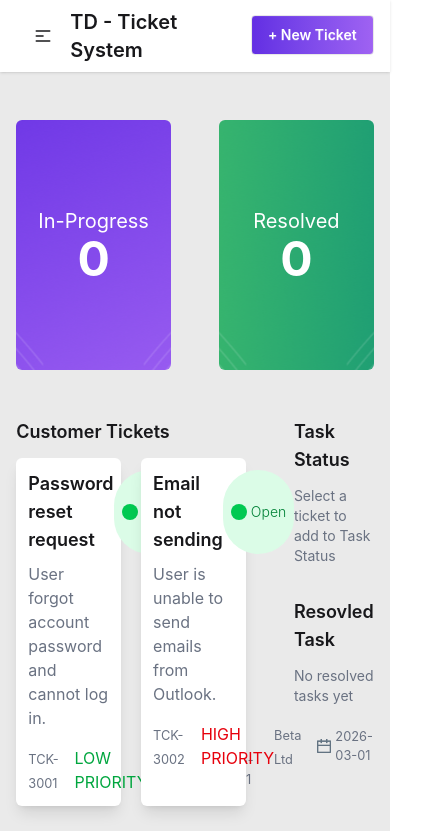
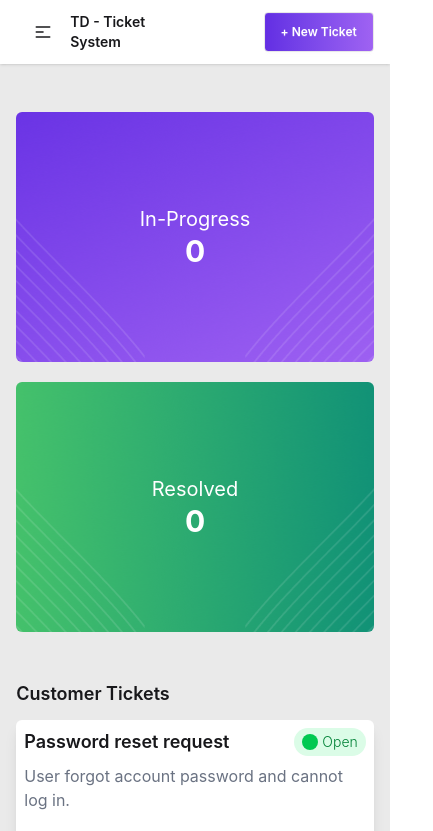
Before and after one commit to theophildio/mr-td-ticket-system, a React (Vite) app: page / in a window 390 px wide. Shown: the top 831 px of the page, 433 px wide, since content can reach past the window. Built offline with nearby package versions, Linux system fonts and the light colour scheme.

Commit message:
Added mobile responsive layout for ticket dashboard

```diff
--- a/src/App.jsx
+++ b/src/App.jsx
@@ -50,8 +50,8 @@ function App() {
       <Header />
       <main className="w-11/12 mx-auto">
         <Banner addTasks={addTasks} getResolved={getResolved} />
-        <section className="flex justify-between gap-12 mb-15">
-          <div className="left-side customer-tickets w-3/4">
+        <section className="flex flex-col md:flex-row justify-between gap-12 mb-15">
+          <div className="left-side customer-tickets md:w-3/4">
             <h3 className="text-lg font-semibold">Customer Tickets</h3>
 
             {loading ? (
@@ -62,7 +62,7 @@ function App() {
               <Tickets tickets={tickets} handleAddTask={handleAddTask} />
             )}
           </div>
-          <div className="right-side w-1/4">
+          <div className="right-side md:w-1/4">
             <h3 className="text-lg font-semibold">Task Status</h3>
             <Statuses
               addTasks={addTasks}
--- a/src/components/Banner/Banner.jsx
+++ b/src/components/Banner/Banner.jsx
@@ -1,14 +1,14 @@
 import "./Banner.css";
 const Banner = ({addTasks, getResolved}) => {
   return (
-    <div className="flex justify-between gap-12 text-center my-12">
-      <div className="in-progress-box w-1/2 h-[250px] bg-purple-400 rounded-md flex flex-col justify-center items-center">
+    <div className="flex flex-col md:flex md:flex-row md:justify-between gap-5 md:gap-12 text-center my-12">
+      <div className="in-progress-box md:w-1/2 h-[250px] bg-purple-400 rounded-md flex flex-col justify-center items-center">
         <p className="text-white text-xl">In-Progress</p>
-        <h2 className="text-white text-5xl font-bold">{addTasks.length}</h2>
+        <h2 className="text-white text-3xl md:text-5xl font-bold">{addTasks.length}</h2>
       </div>
-      <div className="resolved-box w-1/2 h-[250px] bg-green-400 rounded-md flex flex-col justify-center items-center">
+      <div className="resolved-box md:w-1/2 h-[250px] bg-green-400 rounded-md flex flex-col justify-center items-center">
         <p className="text-white text-xl">Resolved</p>
-        <h2 className="text-white text-5xl font-bold">{getResolved.length}</h2>
+        <h2 className="text-white text-3xl md:text-5xl font-bold">{getResolved.length}</h2>
       </div>
     </div>
   );
--- a/src/components/Footer/Footer.jsx
+++ b/src/components/Footer/Footer.jsx
@@ -5,8 +5,8 @@ import X from "../../assets/x.png";
 const Footer = () => {
   return (
     <>
-      <footer className="bg-neutral text-neutral-content py-10">
-        <div className="w-11/12 mx-auto grid grid-cols-5 gap-20">
+      <footer className="bg-neutral text-neutral-content py-5 md:py-10">
+        <div className="w-11/12 mx-auto grid md:grid-cols-5 gap-5 md:gap-20">
           <div>
             <h6 className="footer-title text-lg">TD - Ticket System </h6>
             <p>
@@ -44,7 +44,7 @@ const Footer = () => {
           </nav>
         </div>
       </footer>
-      <footer className="bg-neutral text-neutral-content border-base-300 px-16 py-4">
+      <footer className="bg-neutral text-neutral-content border-base-300 px-4 md:px-16 py-4">
         <div className="border-t w-full py-5">
           <p className="text-center text-sm">© 2026 TD - Ticket System | All rights reserved</p>
         </div>
--- a/src/components/Navbar/Navbar.jsx
+++ b/src/components/Navbar/Navbar.jsx
@@ -45,7 +45,7 @@ const Navbar = () => {
               </li>
             </ul>
           </div>
-          <a className="text-xl font-semibold">TD - Ticket System </a>
+          <a className="text-sm md:text-xl font-semibold">TD - Ticket System </a>
         </div>
         <div className="navbar-end">
           <div className="hidden lg:flex">
@@ -70,7 +70,7 @@ const Navbar = () => {
               </li>
             </ul>
           </div>
-          <a className="btn bg-linear-to-r from-[#632EE3] to-[#9F62F2] text-white">
+          <a className="btn bg-linear-to-r from-[#632EE3] to-[#9F62F2] text-white text-xs md:text-sm">
             + New Ticket
           </a>
         </div>
--- a/src/components/Ticket/Ticket.jsx
+++ b/src/components/Ticket/Ticket.jsx
@@ -6,11 +6,10 @@ const Ticket = ({ ticket, handleAddTask }) => {
   return (
     <div
       onClick={() => handleAddTask(ticket)}
-      className="bg-gray rounded-md shadow-lg p-3 cursor-pointer bg-white mt-3"
+      className="bg-gray rounded-md shadow-lg p-2 md:p-4 cursor-pointer bg-white mt-3"
     >
       <div className="flex justify-between pb-2">
         <p className="text-lg font-semibold">{title}</p>
-        {/* <span className={`px-3 rounded-xl ${status === "Open" ? "text-green-600 bg-green-100" : "text-yellow-600 bg-yellow-100"}`}>{status}</span> */}
         <span
           className={`flex items-center gap-1 px-2 py-1 rounded-full text-sm font-light
       ${
@@ -31,13 +30,13 @@ const Ticket = ({ ticket, handleAddTask }) => {
       <div className="flex justify-between pt-4">
         <div className="flex items-center">
           <span className="text-gray-500">
-            <small>{id}</small>
+            <small className="text-[10px] md:text-xs">{id}</small>
           </span>
-          <span
-            className={`ml-4 uppercase ${priority === "Low Priority" ? "text-green-600" : priority === "Medium Priority" ? "text-yellow-400" : "text-red-600"}`}
+          <p
+            className={`ml-2 mt[-10px] md:ml-4 uppercase text-xs md:text-md ${priority === "Low Priority" ? "text-green-600" : priority === "Medium Priority" ? "text-yellow-400" : "text-red-600"}`}
           >
             {priority}
-          </span>
+          </p>
         </div>
         <div className="flex items-center text-gray-500">
           <span className="mr-4">
--- a/src/components/Tickets/Tickets.jsx
+++ b/src/components/Tickets/Tickets.jsx
@@ -9,7 +9,7 @@ const Tickets = ({ tickets, handleAddTask }) => {
   }
 
   return (
-    <div className="tickets grid grid-cols-2 gap-5">
+    <div className="tickets grid md:grid-cols-2 gap-5">
       {tickets.map((ticket) => (
         <Ticket
           key={ticket.id}
```
